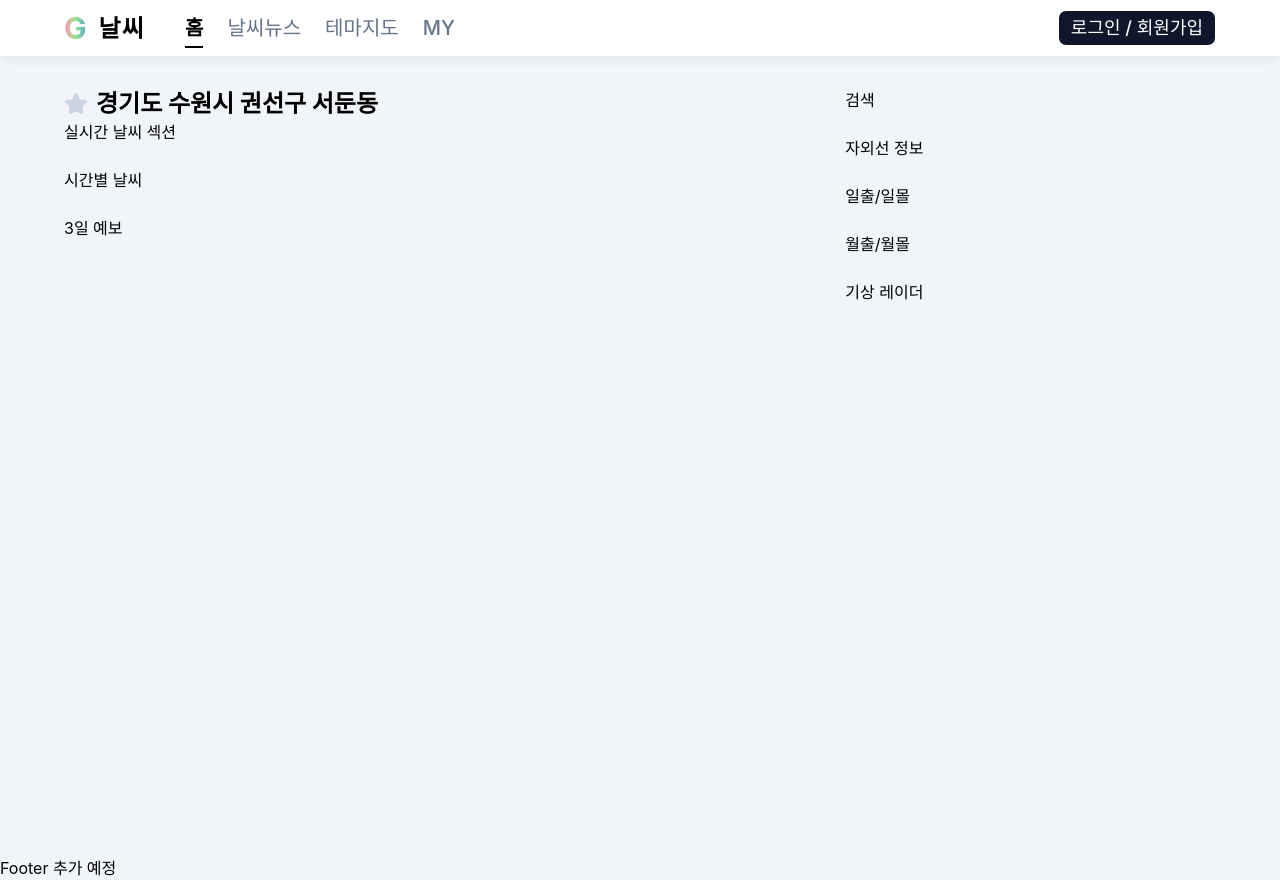
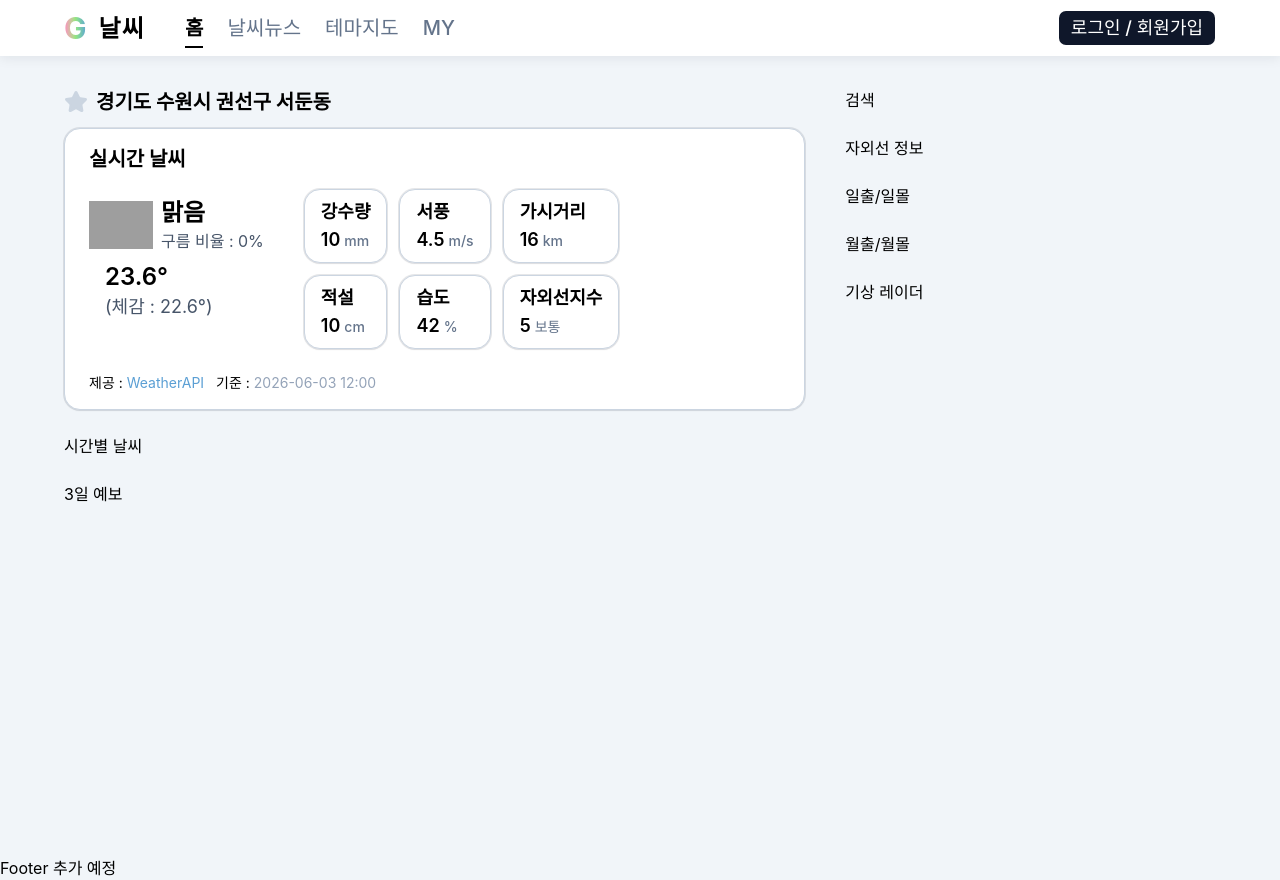
Before and after one commit to G-NooN-in-Dev/gnoon-in-weather, a Next.js app in the folder apps/web/: page / in a window 1280 px wide. Built offline with nearby package versions, Linux system fonts and the light colour scheme; grey boxes are pictures that could not be loaded; a web font is replaced by a local one.

Commit message:
weather-26 feat: 실시간 날씨 UI 컴포넌트 추가

```diff
--- a/apps/web/features/home/components/current-location.tsx
+++ b/apps/web/features/home/components/current-location.tsx
@@ -2,12 +2,12 @@ import { Crosshair, Star } from 'lucide-react'
 
 function CurrentLocation() {
 	return (
-		<div className="flex items-center gap-3 text-2xl font-bold">
+		<div className="flex items-center gap-3 text-xl font-bold">
 			<div className="flex items-center gap-2">
 				<span>
 					<Star fill="var(--color-grayscale-300)" stroke="var(--color-grayscale-300)" />
 				</span>
-				<h3>경기도 수원시 권선구 서둔동</h3>
+				<h2>경기도 수원시 권선구 서둔동</h2>
 				<span>
 					<Crosshair stroke="var(--color-blue-600)" />
 				</span>
--- a/apps/web/features/home/components/current-weather.section.tsx
+++ b/apps/web/features/home/components/current-weather.section.tsx
@@ -1,10 +1,11 @@
 import CurrentLocation from './current-location'
+import CurrentWeather from './current-weather'
 
 function CurrentWeatherSection() {
 	return (
-		<section className="flex flex-col">
+		<section className="flex flex-col gap-3">
 			<CurrentLocation />
-			<div>실시간 날씨 섹션</div>
+			<CurrentWeather />
 		</section>
 	)
 }
--- /dev/null
+++ b/apps/web/features/home/components/current-weather.tsx
@@ -0,0 +1,72 @@
+import { Card, CardContent, CardFooter, CardHeader, CardTitle } from '@shared/ui/card'
+import Image from 'next/image'
+import Link from 'next/link'
+
+import DataCard from '@/components/data-card'
+
+function CurrentWeather() {
+	return (
+		<Card className="py-4">
+			<CardHeader>
+				<CardTitle className="text-xl font-bold">실시간 날씨</CardTitle>
+			</CardHeader>
+			<CardContent className="flex gap-10">
+				{/* 좌측 섹션 */}
+				<div className="flex flex-col gap-2">
+					{/* 좌측 상단 섹션 */}
+					<div className="flex items-center gap-2">
+						<Image
+							src="https://cdn.weatherapi.com/weather/64x64/day/113.png"
+							alt="weather-icon"
+							width={64}
+							height={64}
+						/>
+						<div className="flex flex-col">
+							<p className="text-2xl font-semibold">맑음</p>
+							<p className="text-grayscale-600 text-base">구름 비율 : 0%</p>
+						</div>
+					</div>
+					{/* 좌측 하단 섹션 */}
+					<div className="flex flex-col pl-4">
+						<p className="text-2xl font-semibold">23.6°</p>
+						<p className="text-grayscale-600 text-lg">(체감 : 22.6°)</p>
+					</div>
+				</div>
+				{/* 우측 섹션 */}
+				<div className="-mt-2 flex gap-3">
+					<div className="flex flex-col gap-3">
+						<DataCard title="강수량" value={10} unit="mm" />
+						<DataCard title="적설" value={10} unit="cm" />
+					</div>
+					<div className="flex flex-col gap-3">
+						<DataCard title="서풍" value={4.5} unit="m/s" />
+						<DataCard title="습도" value={42} unit="%" />
+					</div>
+					<div className="flex flex-col gap-3">
+						<DataCard title="가시거리" value={16} unit="km" />
+						<DataCard title="자외선지수" value={5} unit="보통" />
+					</div>
+				</div>
+			</CardContent>
+			<CardFooter className="gap-3">
+				<div className="flex gap-1">
+					<span>제공 : </span>
+					<Link
+						href="https://www.weatherapi.com/"
+						target="_blank"
+						rel="noopener noreferrer"
+						className="text-blue-700 hover:underline"
+					>
+						WeatherAPI
+					</Link>
+				</div>
+				<div className="flex gap-1">
+					<span>기준 : </span>
+					<span className="text-grayscale-400">2026-06-03 12:00</span>
+				</div>
+			</CardFooter>
+		</Card>
+	)
+}
+
+export default CurrentWeather
```
